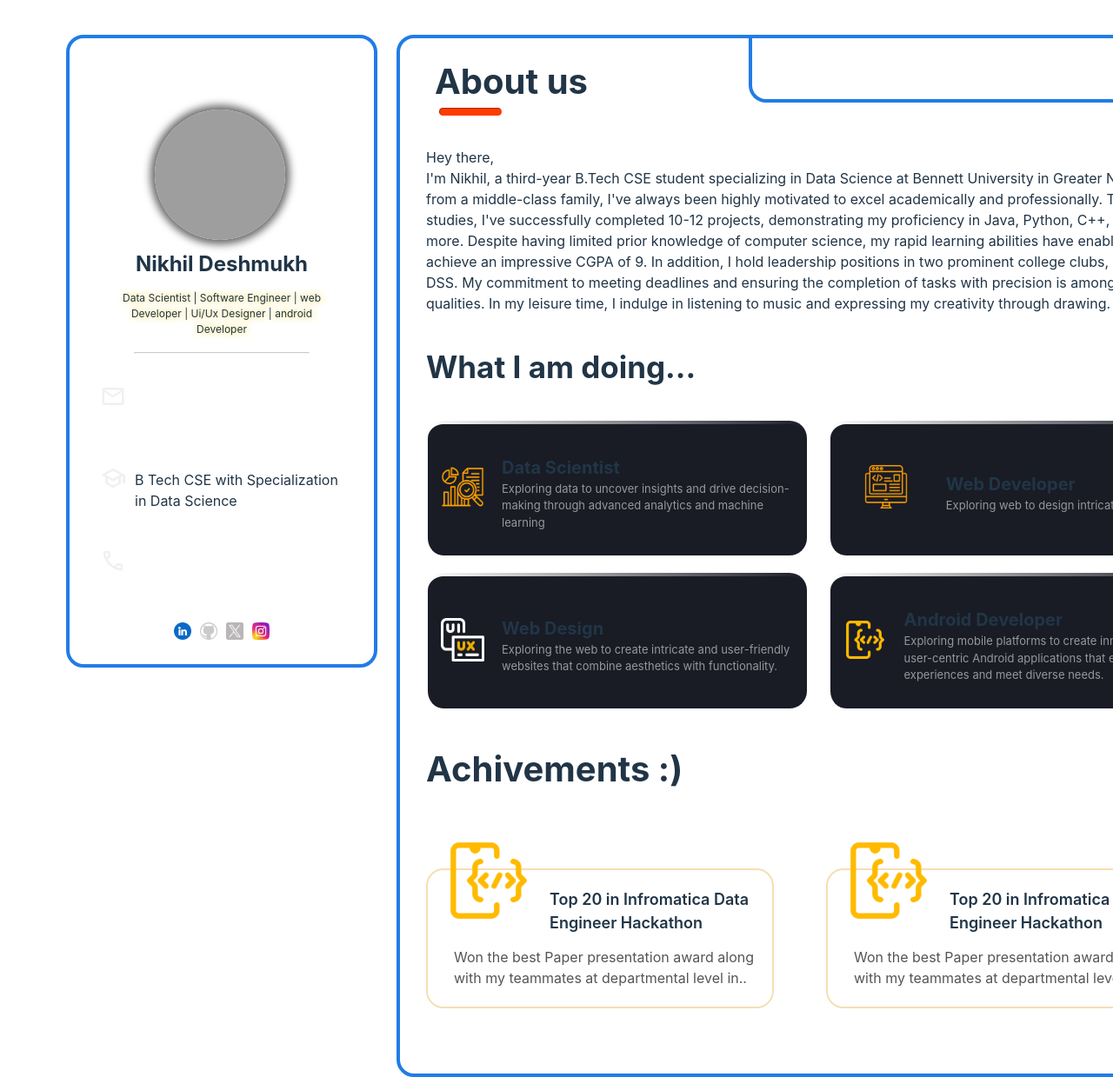
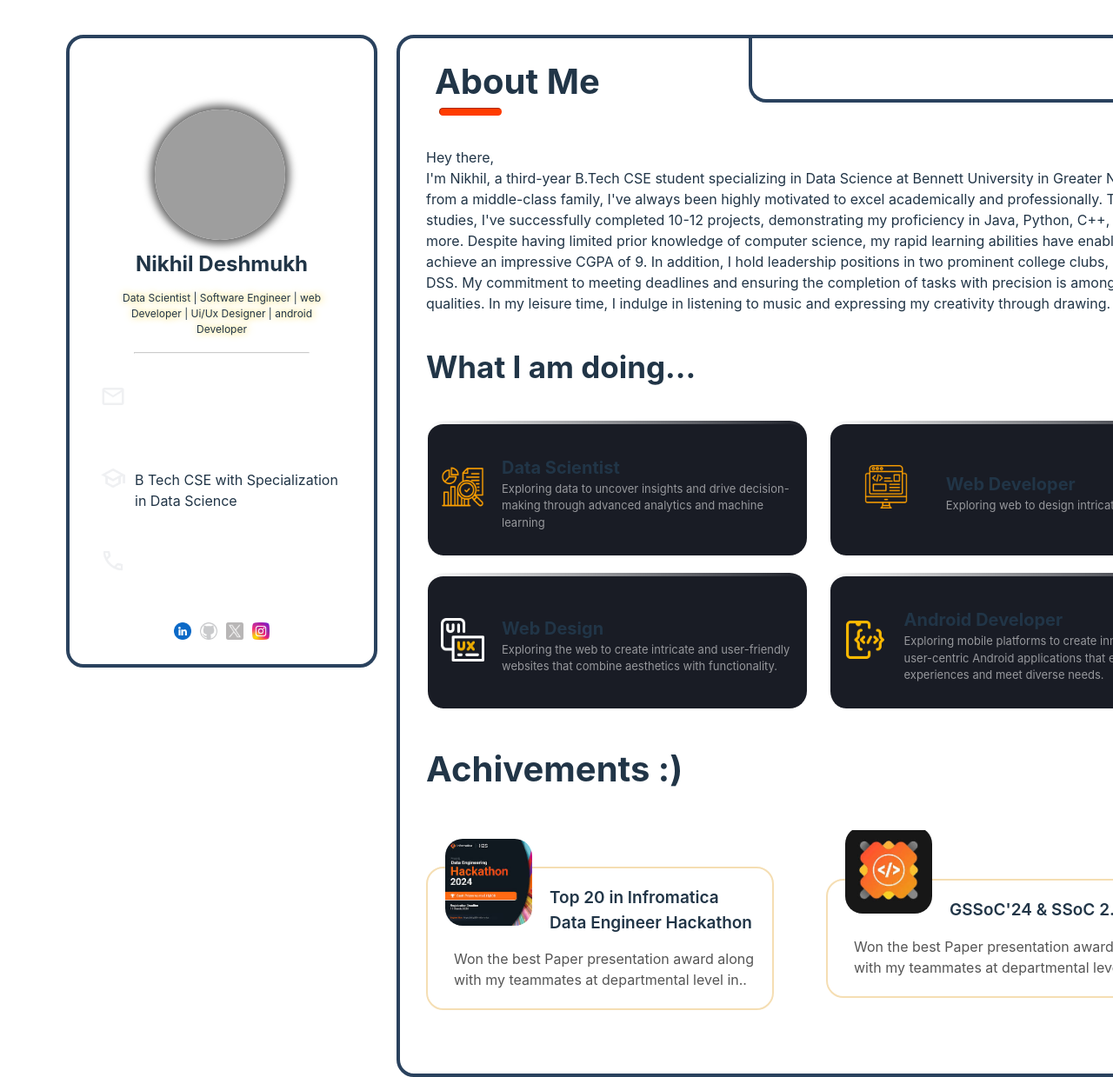
Before and after one commit to nikhildeshmukh170/my-protfelio, a React (Vite) app: page / in a window 1280 px wide. Shown: the top 1239 px of the page at 87% size. Built offline with nearby package versions, Linux system fonts and the light colour scheme; grey boxes are pictures that could not be loaded.

Commit message:
update-1

```diff
--- a/src/components/Header/Header.css
+++ b/src/components/Header/Header.css
@@ -22,7 +22,7 @@
     top: 40px;
     width: 350px;
     height: 90vh;
-    border: 4px solid rgba(33, 124, 230, 1);
+    border: 4px solid rgb(42, 66, 94);
     border-radius: 20px;
     display: flex;
     flex-direction: column;
@@ -168,7 +168,7 @@
     min-width: 75%;
     width: 75%;
     height: auto;
-    border: 4px solid rgba(33, 124, 230, 1);
+    border: 4px solid rgb(42, 66, 94);
     border-radius: 20px;
     margin-left: 400px;
     /* top: 0px; */
--- a/src/components/Information/Information.css
+++ b/src/components/Information/Information.css
@@ -211,7 +211,7 @@
 .achivement_img .heading{
     margin-left: 120px;
     margin-top: 100px;
-    font-size: 18px;
+    font-size: 19px;
     font-weight: 600;
 }
 .achivement_img img{
@@ -221,6 +221,7 @@
     /* margin-top: -100px; */
     /* margin-left: 50px; */
     margin-bottom: 30px;
+    border-radius: 20px;
     z-index: 20;
 }
 
--- a/src/components/Information/Information.jsx
+++ b/src/components/Information/Information.jsx
@@ -8,7 +8,7 @@ const Information = () => {
     <div className="information">
       <div className="header_information">
         <div className="infor_heading">
-          <p>About us</p>
+          <p>About Me</p>
           <hr />
         </div>
         <div className="navbar">
@@ -71,7 +71,7 @@ const Information = () => {
             <div className="achivements_img_content">
               <div className="achivement_indual">
                 <div className="achivement_img">
-                  <img src={assets.androiddeveloper} alt="" />
+                  <img src={assets.informatica} alt="" />
                   <p className="heading">Top 20 in Infromatica Data Engineer Hackathon</p>
                 </div>
                 <div className="achivement_content">
@@ -83,8 +83,8 @@ const Information = () => {
             <div className="achivements_img_content">
               <div className="achivement_indual">
               <div className="achivement_img">
-                  <img src={assets.androiddeveloper} alt="" />
-                  <p className="heading">Top 20 in Infromatica Data Engineer Hackathon</p>
+                  <img src={assets.gssoc} alt="" />
+                  <p className="heading">GSSoC'24 & SSoC 2.0 </p>
                 </div>
                 <div className="achivement_content">
                   <p className="para">Won the best Paper presentation award along with my teammates at departmental level in.. college for the RBL subject that delas with Fake Multimedia Detection.</p>
--- a/src/components/Navbar/Navbar.css
+++ b/src/components/Navbar/Navbar.css
@@ -1,7 +1,7 @@
 .Navbar{
     width: 555px;
     height: 70px;
-    border: 4px solid rgba(33, 124, 230, 1);
+    border: 4px solid rgb(42, 66, 94);
     border-top: 0px;
     border-right: 0px;
     border-radius: 0px 20px 0px 20px;
```
Also changed, not shown: src/assets/assets.js (+5 -2 lines), src/assets/gssoc.jpg (added), src/assets/informatica.jpg (renamed from src/assets/images (3).jpg).
